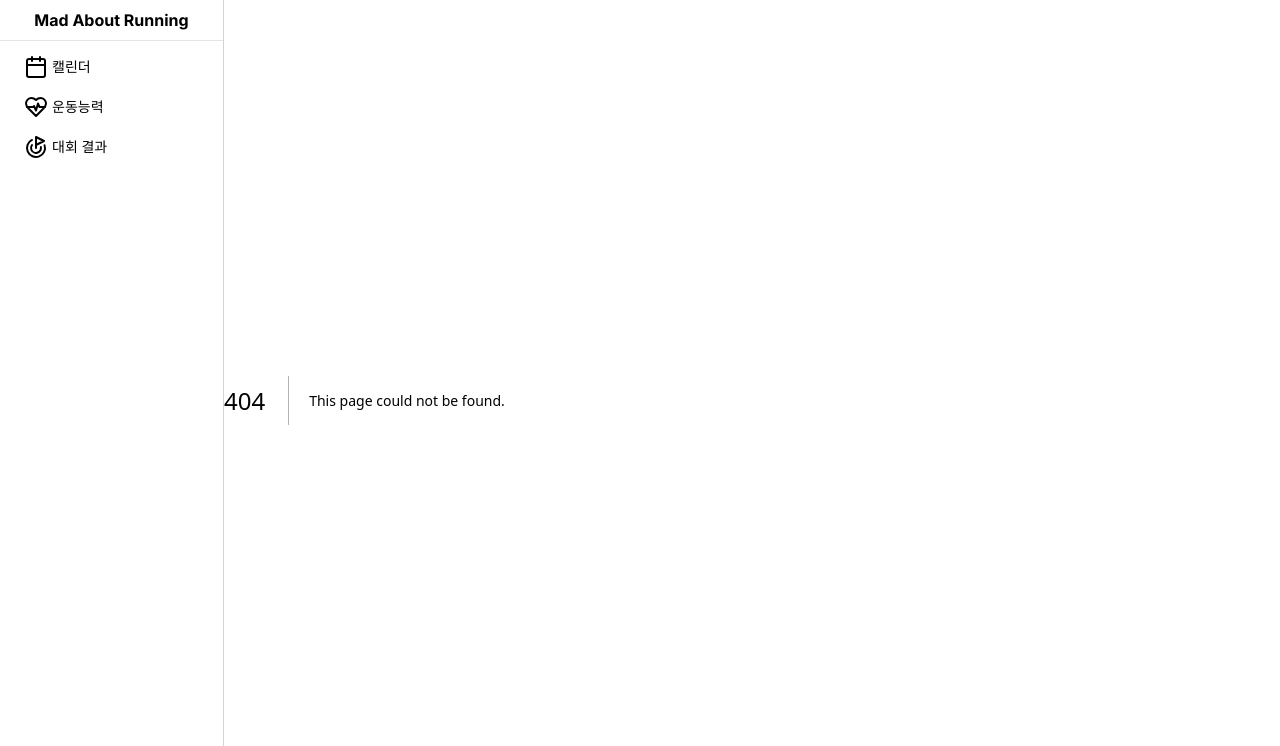
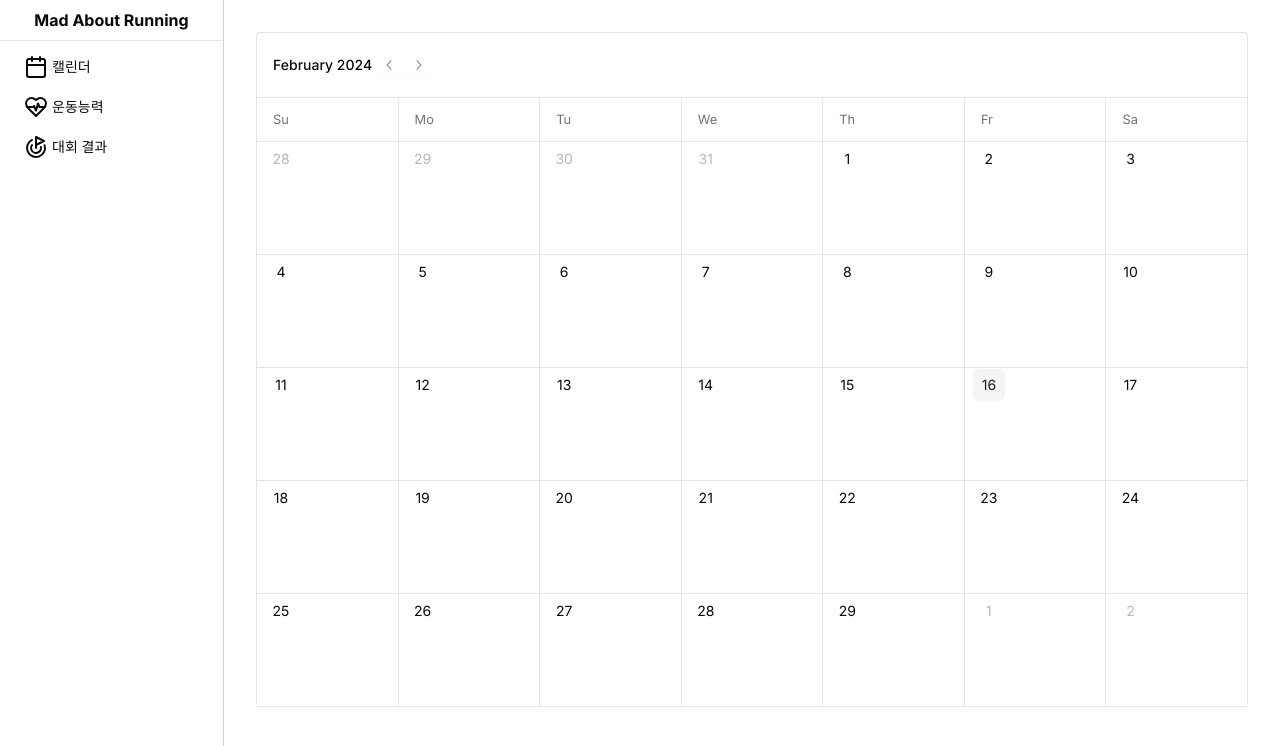
Before and after one commit to hansanguk0222/mad-about-running, a Next.js app: page /calendar in a window 1280 px wide. Before the commit this address had no page. Shown: the top 746 px of the page. Built offline with nearby package versions, Linux system fonts and the light colour scheme.

Commit message:
달력 초벌구이 완성

```diff
--- a/biome.json
+++ b/biome.json
@@ -6,7 +6,7 @@
       "indentStyle": "space",
       "indentWidth": 2,
       "trailingComma": "all",
-      "lineWidth": 100,
+      "lineWidth": 80,
       "semicolons": "always",
       "quoteStyle": "single"
     }
--- a/package.json
+++ b/package.json
@@ -12,6 +12,7 @@
     "@builder.io/react-hydration-overlay": "^0.0.5",
     "@hookform/resolvers": "^3.3.3",
     "@mobily/ts-belt": "4.0.0-rc.5",
+    "@radix-ui/react-dialog": "^1.0.5",
     "@radix-ui/react-icons": "^1.3.0",
     "@radix-ui/react-slot": "^1.0.2",
     "@tailwindcss/container-queries": "^0.1.1",
@@ -20,6 +21,7 @@
     "class-variance-authority": "^0.7.0",
     "clsx": "^2.1.0",
     "cookies-next": "^3.0.0",
+    "date-fns": "^3.3.1",
     "dayjs": "^1.11.10",
     "eslint-plugin-strict-pattern-matching": "^0.1.5",
     "garmin-connect": "^1.6.2",
@@ -29,6 +31,7 @@
     "next-seo": "^6.4.0",
     "postcss": "8.4.24",
     "react": "^18",
+    "react-day-picker": "^8.10.0",
     "react-dom": "^18",
     "react-error-boundary": "^4.0.12",
     "react-hook-form": "^7.49.2",
--- /dev/null
+++ b/src/app/calendar/page.tsx
@@ -0,0 +1,9 @@
+import { Calendar } from '@/components/ui/calendar';
+
+const CalendarPage = () => (
+  <div className="w-full p-8">
+    <Calendar />
+  </div>
+);
+
+export default CalendarPage;
--- a/src/app/layout.tsx
+++ b/src/app/layout.tsx
@@ -55,7 +55,9 @@
             </ul>
           </nav>
         </div>
-        {children}
+        <main className="flex w-full min-h-screen flex-col items-center justify-between">
+          {children}
+        </main>
       </body>
     </html>
   );
--- a/src/app/page.tsx
+++ b/src/app/page.tsx
@@ -2,7 +2,7 @@
 
 export default function Home() {
   return (
-    <main className="flex min-h-screen flex-col items-center justify-between p-24">
+    <>
       <div className="z-10 max-w-5xl w-full items-center justify-between font-mono text-sm lg:flex">
         <p className="fixed left-0 top-0 flex w-full justify-center border-b border-gray-300 bg-gradient-to-b from-zinc-200 pb-6 pt-8 backdrop-blur-2xl dark:border-neutral-800 dark:bg-zinc-800/30 dark:from-inherit lg:static lg:w-auto  lg:rounded-xl lg:border lg:bg-gray-200 lg:p-4 lg:dark:bg-zinc-800/30">
           Get started by editing&nbsp;
@@ -108,6 +108,6 @@
           </p>
         </a>
       </div>
-    </main>
+    </>
   );
 }
--- /dev/null
+++ b/src/components/ui/calendar.tsx
@@ -0,0 +1,90 @@
+'use client';
+
+import * as React from 'react';
+import { ChevronLeftIcon, ChevronRightIcon } from '@radix-ui/react-icons';
+import { DayPicker, useNavigation } from 'react-day-picker';
+import {
+  Sheet,
+  SheetContent,
+  SheetDescription,
+  SheetHeader,
+  SheetTitle,
+  SheetTrigger,
+} from '@/components/ui/sheet';
+
+import { cn } from '@/lib/utils';
+import { Button, buttonVariants } from '@/components/ui/button';
+import { format } from 'date-fns';
+
+export type CalendarProps = React.ComponentProps<typeof DayPicker>;
+
+function Calendar({
+  className,
+  classNames,
+  showOutsideDays = true,
+  ...props
+}: CalendarProps) {
+  return (
+    <Sheet>
+      <DayPicker
+        showOutsideDays={showOutsideDays}
+        className={cn(
+          'w-full border-t border-l border-r rounded-sm',
+          className,
+        )}
+        classNames={{
+          months:
+            'flex flex-col sm:flex-row space-y-4 sm:space-x-4 sm:space-y-0',
+          month: 'space-y-4 w-full',
+          caption: 'flex px-4 relative items-center',
+          caption_label: 'text-sm font-medium',
+          nav: 'flex items-center justify-center p-8 relative',
+          nav_button: cn(
+            buttonVariants({ variant: 'outline' }),
+            'h-7 w-7 bg-transparent p-0 opacity-50 hover:opacity-100 border-none',
+          ),
+          nav_button_previous: 'absolute left-1',
+          nav_button_next: 'absolute right-1',
+          table: 'space-y-1 w-full !mt-0',
+          head_row: 'flex w-full border-t border-b bg-slate-200 gap-[1px]',
+          head_cell:
+            'text-muted-foreground font-normal text-[0.8rem] flex-1 bg-[#fff] text-left pl-4 py-3',
+          row: 'flex w-full bg-slate-200 gap-[1px] border-b',
+          cell: cn(
+            'relative bg-[#fff] pl-2 flex-1 text-left text-sm focus-within:relative focus-within:z-20 [&:has([aria-selected])]:bg-accent [&:has([aria-selected].day-outside)]:bg-accent/50 [&:has([aria-selected].day-range-end)]:rounded-r-md h-28',
+            props.mode === 'range'
+              ? '[&:has(>.day-range-end)]:rounded-r-md [&:has(>.day-range-start)]:rounded-l-md first:[&:has([aria-selected])]:rounded-l-md last:[&:has([aria-selected])]:rounded-r-md'
+              : '[&:has([aria-selected])]:rounded-md',
+          ),
+          day: cn(
+            buttonVariants({ variant: 'ghost' }),
+            'h-8 w-8 p-0 font-normal aria-selected:opacity-100',
+          ),
+          day_range_start: 'day-range-start',
+          day_range_end: 'day-range-end',
+          day_selected:
+            'bg-primary text-primary-foreground hover:bg-primary hover:text-primary-foreground focus:bg-primary focus:text-primary-foreground',
+          day_today: 'bg-accent text-accent-foreground',
+          day_outside:
+            'day-outside text-muted-foreground opacity-50  aria-selected:bg-accent/50 aria-selected:text-muted-foreground aria-selected:opacity-30',
+          day_disabled: 'text-muted-foreground opacity-50',
+          day_range_middle:
+            'aria-selected:bg-accent aria-selected:text-accent-foreground',
+          day_hidden: 'invisible',
+          ...classNames,
+        }}
+        components={{
+          IconLeft: ({ ...props }) => <ChevronLeftIcon className="h-4 w-4" />,
+          IconRight: ({ ...props }) => <ChevronRightIcon className="h-4 w-4" />,
+          DayContent: ({ date }) => (
+            <SheetTrigger>{date.getDate()}</SheetTrigger>
+          ),
+        }}
+        {...props}
+      />
+    </Sheet>
+  );
+}
+Calendar.displayName = 'Calendar';
+
+export { Calendar };
--- /dev/null
+++ b/src/components/ui/sheet.tsx
@@ -0,0 +1,140 @@
+"use client"
+
+import * as React from "react"
+import * as SheetPrimitive from "@radix-ui/react-dialog"
+import { Cross2Icon } from "@radix-ui/react-icons"
+import { cva, type VariantProps } from "class-variance-authority"
+
+import { cn } from "@/lib/utils"
+
+const Sheet = SheetPrimitive.Root
+
+const SheetTrigger = SheetPrimitive.Trigger
+
+const SheetClose = SheetPrimitive.Close
+
+const SheetPortal = SheetPrimitive.Portal
+
+const SheetOverlay = React.forwardRef<
+  React.ElementRef<typeof SheetPrimitive.Overlay>,
+  React.ComponentPropsWithoutRef<typeof SheetPrimitive.Overlay>
+>(({ className, ...props }, ref) => (
+  <SheetPrimitive.Overlay
+    className={cn(
+      "fixed inset-0 z-50 bg-black/80  data-[state=open]:animate-in data-[state=closed]:animate-out data-[state=closed]:fade-out-0 data-[state=open]:fade-in-0",
+      className
+    )}
+    {...props}
+    ref={ref}
+  />
+))
+SheetOverlay.displayName = SheetPrimitive.Overlay.displayName
+
+const sheetVariants = cva(
+  "fixed z-50 gap-4 bg-background p-6 shadow-lg transition ease-in-out data-[state=open]:animate-in data-[state=closed]:animate-out data-[state=closed]:duration-300 data-[state=open]:duration-500",
+  {
+    variants: {
+      side: {
+        top: "inset-x-0 top-0 border-b data-[state=closed]:slide-out-to-top data-[state=open]:slide-in-from-top",
+        bottom:
+          "inset-x-0 bottom-0 border-t data-[state=closed]:slide-out-to-bottom data-[state=open]:slide-in-from-bottom",
+        left: "inset-y-0 left-0 h-full w-3/4 border-r data-[state=closed]:slide-out-to-left data-[state=open]:slide-in-from-left sm:max-w-sm",
+        right:
+          "inset-y-0 right-0 h-full w-3/4 border-l data-[state=closed]:slide-out-to-right data-[state=open]:slide-in-from-right sm:max-w-sm",
+      },
+    },
+    defaultVariants: {
+      side: "right",
+    },
+  }
+)
+
+interface SheetContentProps
+  extends React.ComponentPropsWithoutRef<typeof SheetPrimitive.Content>,
+    VariantProps<typeof sheetVariants> {}
+
+const SheetContent = React.forwardRef<
+  React.ElementRef<typeof SheetPrimitive.Content>,
+  SheetContentProps
+>(({ side = "right", className, children, ...props }, ref) => (
+  <SheetPortal>
+    <SheetOverlay />
+    <SheetPrimitive.Content
+      ref={ref}
+      className={cn(sheetVariants({ side }), className)}
+      {...props}
+    >
+      {children}
+      <SheetPrimitive.Close className="absolute right-4 top-4 rounded-sm opacity-70 ring-offset-background transition-opacity hover:opacity-100 focus:outline-none focus:ring-2 focus:ring-ring focus:ring-offset-2 disabled:pointer-events-none data-[state=open]:bg-secondary">
+        <Cross2Icon className="h-4 w-4" />
+        <span className="sr-only">Close</span>
+      </SheetPrimitive.Close>
+    </SheetPrimitive.Content>
+  </SheetPortal>
+))
+SheetContent.displayName = SheetPrimitive.Content.displayName
+
+const SheetHeader = ({
+  className,
+  ...props
+}: React.HTMLAttributes<HTMLDivElement>) => (
+  <div
+    className={cn(
+      "flex flex-col space-y-2 text-center sm:text-left",
+      className
+    )}
+    {...props}
+  />
+)
+SheetHeader.displayName = "SheetHeader"
+
+const SheetFooter = ({
+  className,
+  ...props
+}: React.HTMLAttributes<HTMLDivElement>) => (
+  <div
+    className={cn(
+      "flex flex-col-reverse sm:flex-row sm:justify-end sm:space-x-2",
+      className
+    )}
+    {...props}
+  />
+)
+SheetFooter.displayName = "SheetFooter"
+
+const SheetTitle = React.forwardRef<
+  React.ElementRef<typeof SheetPrimitive.Title>,
+  React.ComponentPropsWithoutRef<typeof SheetPrimitive.Title>
+>(({ className, ...props }, ref) => (
+  <SheetPrimitive.Title
+    ref={ref}
+    className={cn("text-lg font-semibold text-foreground", className)}
+    {...props}
+  />
+))
+SheetTitle.displayName = SheetPrimitive.Title.displayName
+
+const SheetDescription = React.forwardRef<
+  React.ElementRef<typeof SheetPrimitive.Description>,
+  React.ComponentPropsWithoutRef<typeof SheetPrimitive.Description>
+>(({ className, ...props }, ref) => (
+  <SheetPrimitive.Description
+    ref={ref}
+    className={cn("text-sm text-muted-foreground", className)}
+    {...props}
+  />
+))
+SheetDescription.displayName = SheetPrimitive.Description.displayName
+
+export {
+  Sheet,
+  SheetPortal,
+  SheetOverlay,
+  SheetTrigger,
+  SheetClose,
+  SheetContent,
+  SheetHeader,
+  SheetFooter,
+  SheetTitle,
+  SheetDescription,
+}
```
Also changed, not shown: 2 other files (tests, documents, lock files or other folders).
